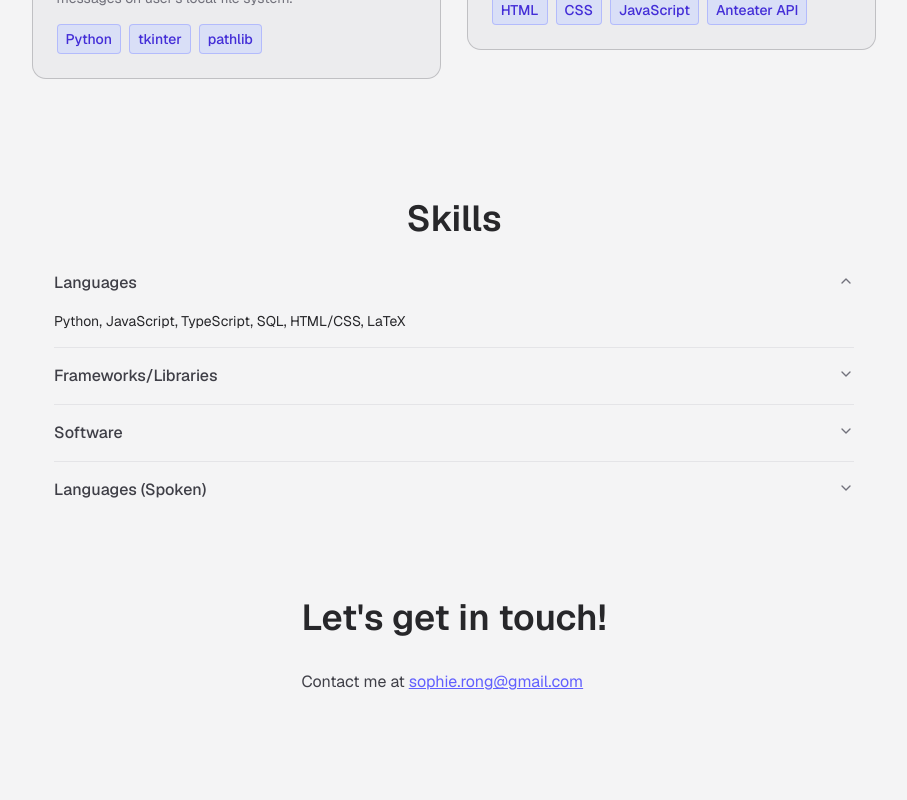
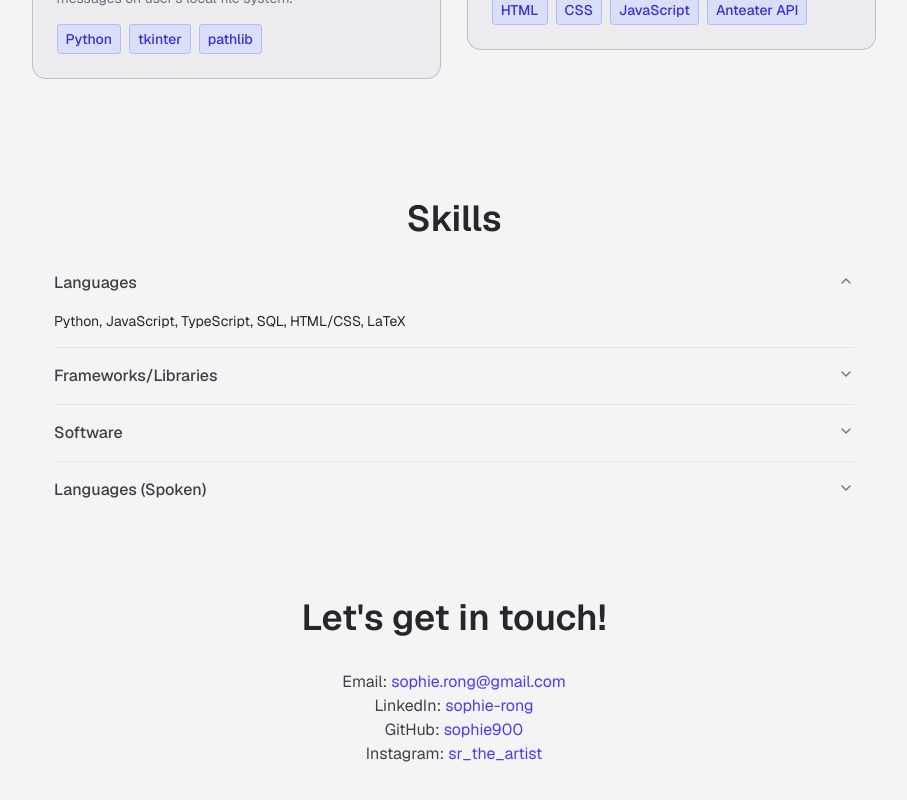
Before and after one commit to sophie900/portfolio, a Next.js app: page / in a window 1280 px wide. Shown: the part 1813-2613 px from the top of the page, without its empty margins (186-1093 px from the left). Before the commit the page ends 2587 px from the top, so only its background shows below. Built offline with nearby package versions, Linux system fonts and the light colour scheme.

Commit message:
Update About and Contact

```diff
--- a/app/about/page.tsx
+++ b/app/about/page.tsx
@@ -1,3 +1,4 @@
+import Link from "next/link";
 import Image from "next/image";
 
 export default function About() {
@@ -5,7 +6,7 @@ export default function About() {
     <main className="w-full
       flex flex-col justify-center items-center
       mx-auto overflow-hidden
-      px-10 md:px-20 lg:px-30 xl:px-40
+      px-10 lg:px-20 2xl:px-40
       mt-20 mb-20"
     >
         <h1 className="text-4xl font-semibold text-zinc-800 dark:text-zinc-200">About Me</h1>
@@ -17,15 +18,24 @@ export default function About() {
             height={100}
             className="h-100 w-full object-cover col-span-2 lg:col-span-1 right-0 justify-self-center lg:justify-self-end"
           />
-        <p className="paragraph col-span-2 lg:col-span-1">
-          Lorem ipsum dolor sit amet, consectetur adipiscing elit, sed do eiusmod tempor incididunt ut labore et dolore magna aliqua.
-          Ut enim ad minim veniam, quis nostrud exercitation ullamco laboris nisi ut aliquip ex ea commodo consequat.
-          <br /><br />
-          Lorem ipsum dolor sit amet, consectetur adipiscing elit, sed do eiusmod tempor incididunt ut labore et dolore magna aliqua.
-          Ut enim ad minim veniam, quis nostrud exercitation ullamco laboris nisi ut aliquip ex ea commodo consequat.
-          Duis aute irure dolor in reprehenderit in voluptate velit esse cillum dolore eu fugiat nulla pariatur.
-          Excepteur sint occaecat cupidatat non proident, sunt in culpa qui officia deserunt mollit anim id est laborum.
+          <div className="col-span-2 lg:col-span-1">
+            <p className="paragraph mb-4">
+            Thanks for stopping by!
             </p>
+
+            <p className="paragraph mb-4">
+            I&apos;m Sophie, a student at UC Irvine studying computer science.
+            In my free time, I enjoy coding, art & design, music (playing and listening), table tennis, and writing.
+            </p>
+
+            <p className="paragraph mb-4">
+            Previously, I <Link href="https://www.techknowhowkids.com/" target="_blank" className="hyperlink">taught kids to build cool tech</Link> and designed promotional content for the <Link href="https://ucidesignathon.devpost.com/" target="_blank" className="hyperlink">largest collegiate design hackathon in SoCal</Link>.
+            </p>
+
+            <p className="paragraph mb-4">
+            Feel free to reach out; I would love to chat with you!
+            </p>
+          </div>
         </div>
     </main>
   );
--- a/app/globals.css
+++ b/app/globals.css
@@ -168,6 +168,13 @@
   }
 }
 
+/* Custom classes */
 .paragraph {
   @apply text-base text-zinc-700 dark:text-zinc-300
 }
+
+.hyperlink {
+  @apply transition-all duration-200 ease-in-out
+    text-indigo-600 dark:text-indigo-400
+    hover:text-indigo-800 dark:hover:text-indigo-300
+}
--- a/app/page.tsx
+++ b/app/page.tsx
@@ -55,16 +55,44 @@ export default function Home() {
         <SkillsSection />
       </section>
 
-        <section id="contact" className="mt-10 mb-10">
-          <h1 className="relative text-4xl font-semibold text-center text-zinc-800 dark:text-zinc-200">Let&apos;s get in touch!</h1>
+      <section id="contact" className="mt-10 mb-10 text-center">
+        <h1 className="relative text-4xl font-semibold  text-zinc-800 dark:text-zinc-200">Let&apos;s get in touch!</h1>
         <p className="paragraph pt-8">
-            Contact me at <Link
+          Email: <Link
             href="mailto:sophie.rong@gmail.com"
-              className="underline transition-all duration-200 ease-in-out
-                text-indigo-500 dark:text-indigo-400
-                hover:text-indigo-600 dark:hover:text-indigo-300"
+            className="hyperlink"
           >
             sophie.rong@gmail.com
+          </Link>
+        </p>
+
+        <p className="paragraph">
+          LinkedIn: <Link
+            href="https://www.linkedin.com/in/sophie-rong"
+            target="_blank"
+            className="hyperlink"
+          >
+            sophie-rong
+          </Link>
+        </p>
+
+        <p className="paragraph">
+          GitHub: <Link
+            href="https://www.github.com/sophie900"
+            target="_blank"
+            className="hyperlink"
+          >
+            sophie900
+          </Link>
+        </p>
+
+        <p className="paragraph">
+          Instagram: <Link
+            href="https://www.instagram.com/sr_the_artist"
+            target="_blank"
+            className="hyperlink"
+          >
+            sr_the_artist
           </Link>
         </p>
       </section>
--- a/components/ui/resizable-navbar.tsx
+++ b/components/ui/resizable-navbar.tsx
@@ -92,7 +92,7 @@ export const NavBody = ({ children, className, visible }: NavBodyProps) => {
         boxShadow: visible
           ? "0 0 24px rgba(34, 42, 53, 0.06), 0 1px 1px rgba(0, 0, 0, 0.05), 0 0 0 1px rgba(34, 42, 53, 0.04), 0 0 4px rgba(34, 42, 53, 0.08), 0 16px 68px rgba(47, 48, 55, 0.05), 0 1px 0 rgba(255, 255, 255, 0.1) inset"
           : "none",
-        width: visible ? "40%" : "90%",
+        width: visible ? "60%" : "90%",
         y: visible ? 10 : 0,
       }}
       transition={{
```
Lines whose indentation alone changed are shown as unchanged.
